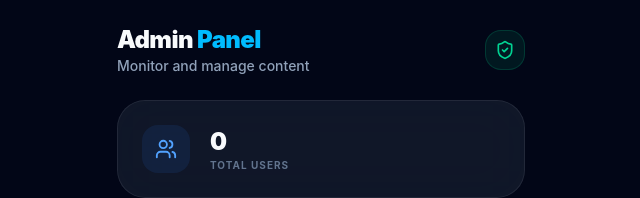
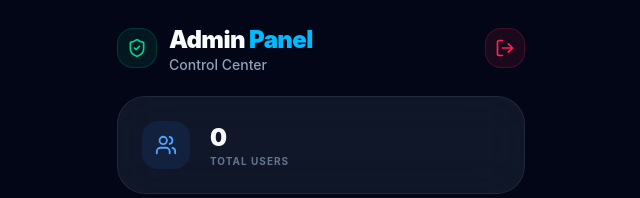
Before and after one commit to sudhanshu0716/TET, a React (Vite) app in the folder client/: page /admin in a window 1280 px wide. Shown: the top 198 px of the page, without its empty margins (319-959 px from the left). Built offline with nearby package versions, Linux system fonts and the light colour scheme; no server answers; sample sign-in values are in the browser's storage.

Commit message:
Admin Panel UI: Remove global nav and add local logout

```diff
--- a/client/src/pages/AdminDashboard.jsx
+++ b/client/src/pages/AdminDashboard.jsx
@@ -3,10 +3,12 @@ import api from '../services/api';
 import {
   Users, Database, ShieldCheck, Activity, BarChart2, Clock, Save,
   Search, Trash2, Send, CheckCircle, AlertTriangle, UserMinus,
-  Sparkles, Settings, ShieldAlert, Trophy, Zap, FilePlus
+  Sparkles, Settings, ShieldAlert, Trophy, Zap, FilePlus, LogOut
 } from 'lucide-react';
+import { useAuth } from '../context/AuthContext';
 
 const AdminDashboard = () => {
+  const { logout } = useAuth();
   const [stats, setStats] = useState({
     totalUsers: 0,
     totalQuestions: 0,
@@ -179,13 +181,21 @@ const AdminDashboard = () => {
   return (
     <div className="flex flex-col gap-6 px-5 pt-6 pb-32 max-w-md mx-auto w-full animate-fade-in">
       <header className="flex items-center justify-between">
-        <div>
-          <h1 className="text-2xl font-black text-[var(--text-primary)] tracking-tight">Admin <span className="text-sky-400">Panel</span></h1>
-          <p className="text-slate-400 text-sm font-medium">Monitor and manage content</p>
+        <div className="flex items-center gap-3">
+          <div className="flex h-10 w-10 items-center justify-center rounded-2xl bg-emerald-500/10 text-emerald-400 border border-emerald-500/20">
+            <ShieldCheck size={20} />
+          </div>
+          <div>
+            <h1 className="text-2xl font-black text-[var(--text-primary)] tracking-tight">Admin <span className="text-sky-400">Panel</span></h1>
+            <p className="text-slate-400 text-sm font-medium leading-none mt-0.5">Control Center</p>
+          </div>
         </div>
-        <div className="flex h-10 w-10 items-center justify-center rounded-2xl bg-emerald-500/10 text-emerald-400 border border-emerald-500/20">
-          <ShieldCheck size={20} />
-        </div>
+        <button
+          onClick={logout}
+          className="flex h-10 w-10 items-center justify-center rounded-2xl bg-rose-500/10 text-rose-500 border border-rose-500/20 active:scale-95 transition-all"
+        >
+          <LogOut size={20} />
+        </button>
       </header>
 
       {/* Stats Grid */}
```
